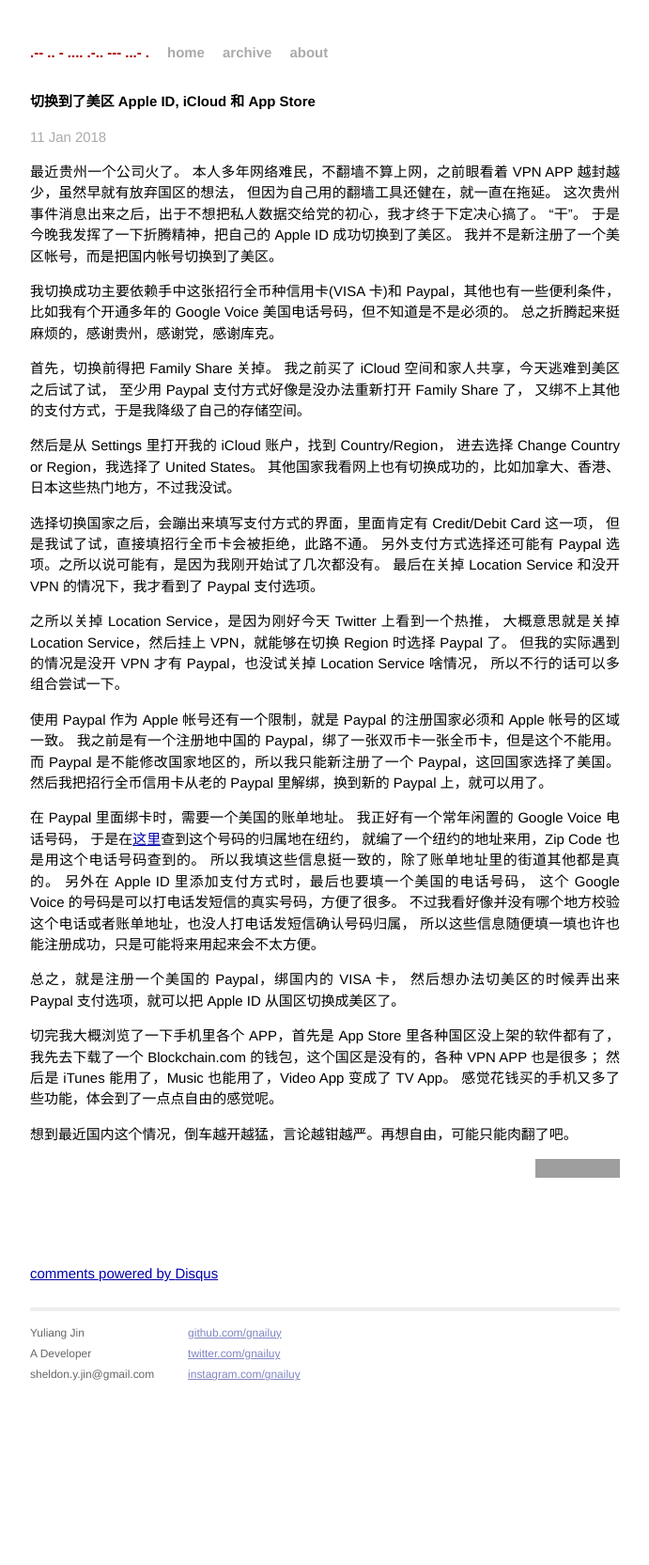
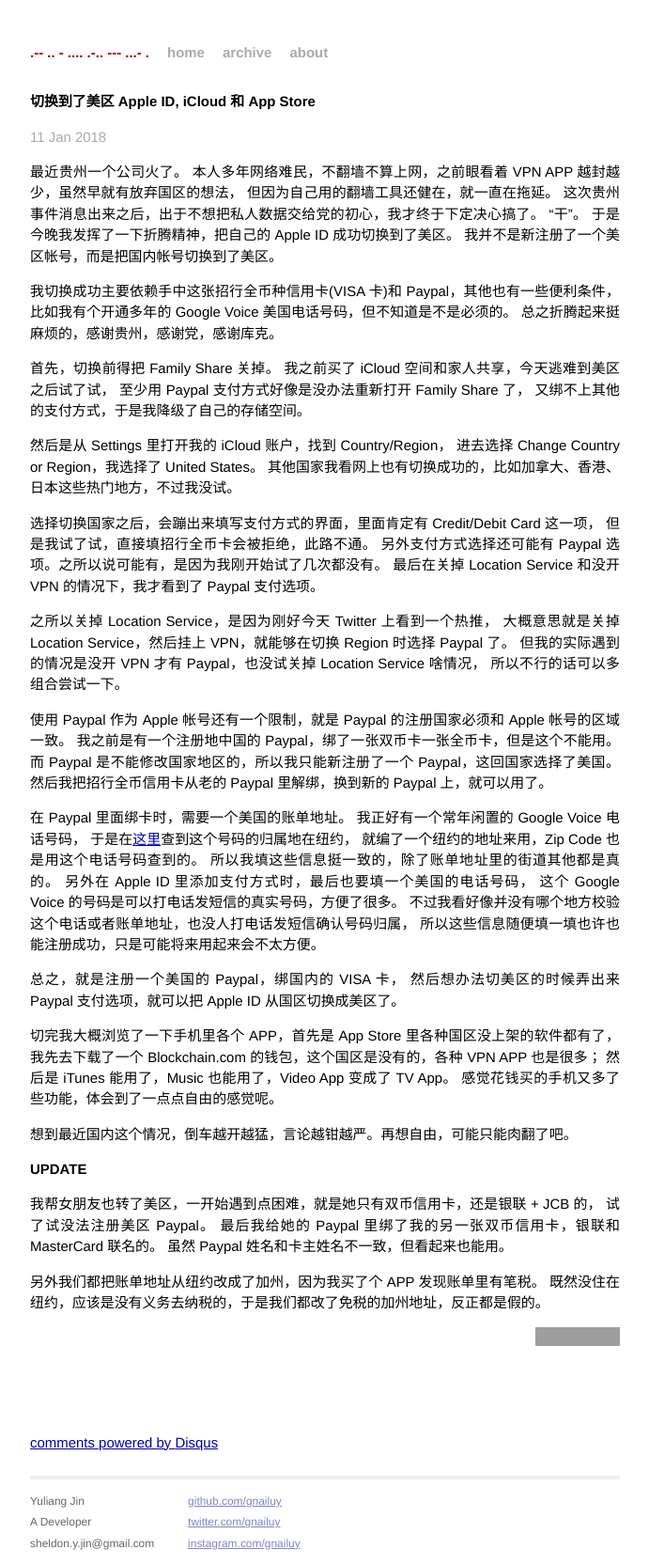
Before and after one commit to gnailuy/gnailuy.com, a Jekyll site: the page built from _posts/2018-01-11-network-nomad-switched-to-the-us-region-on-app-store.markdown, in a window 1280 px wide. Shown: the whole page at 94% size, without its empty margins (294-985 px from the left). Built offline with Jekyll 4.4.1, drawn with Linux system fonts in a browser that asks for light colours; Markdown is read by kramdown in place of the engine named in the settings; comment, search, counter and statistics services are not loaded; before the commit the page ends 1486 px from its top, so only the background shows below that; grey boxes are pictures that could not be loaded.

Commit message:
update post

```diff
--- a/_posts/2018-01-11-network-nomad-switched-to-the-us-region-on-app-store.markdown
+++ b/_posts/2018-01-11-network-nomad-switched-to-the-us-region-on-app-store.markdown
@@ -63,4 +63,15 @@
 
 想到最近国内这个情况，倒车越开越猛，言论越钳越严。再想自由，可能只能肉翻了吧。
 
+### UPDATE
+
+我帮女朋友也转了美区，一开始遇到点困难，就是她只有双币信用卡，还是银联 + JCB 的，
+试了试没法注册美区 Paypal。
+最后我给她的 Paypal 里绑了我的另一张双币信用卡，银联和 MasterCard 联名的。
+虽然 Paypal 姓名和卡主姓名不一致，但看起来也能用。
+
+另外我们都把账单地址从纽约改成了加州，因为我买了个 APP 发现账单里有笔税。
+既然没住在纽约，应该是没有义务去纳税的，于是我们都改了免税的加州地址，反正都是假的。
+
+
 [phone]: https://www.reversephonelookup.com/
```
